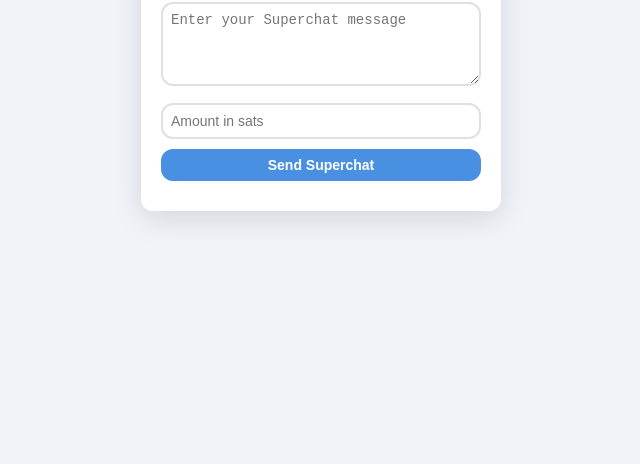
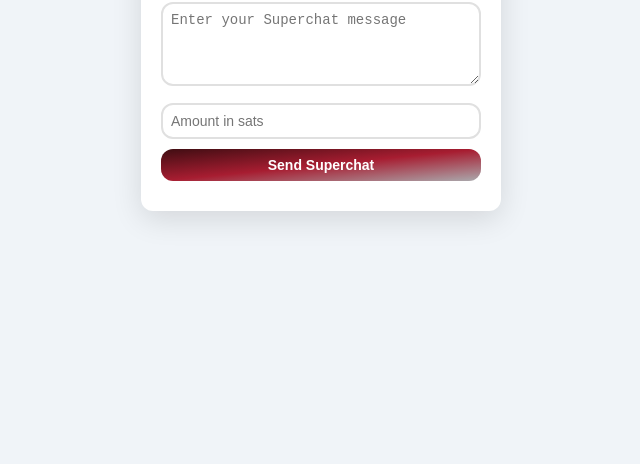
Before and after one commit to N44TS/SuperSat, a website: page webapp/public/superchat.html in a window 1280 px wide. Shown: the part 336-800 px from the top of the page, without its empty margins (319-959 px from the left). Drawn offline with Linux system fonts and the light colour scheme.

Commit message:
buttons and before i break things

```diff
--- a/webapp/public/superchat.html
+++ b/webapp/public/superchat.html
@@ -40,7 +40,7 @@
         }
 
         h1 {
-            color: var(--primary-color);
+            color: #a71d31;
             margin-bottom: 15px;
             font-size: 24px;
             font-weight: 700;
@@ -69,13 +69,38 @@
         }
 
         button {
-            background-color: var(--primary-color);
+            background: linear-gradient(to bottom right, #3f0d12, #a71d31, #aaa9ad);
             color: white;
             border: none;
             cursor: pointer;
             font-weight: bold;
             transition: background-color 0.3s, transform 0.1s;
             width: 100%;
+            position: relative;
+            overflow: hidden;
+            transition: transform 0.1s;
+        }
+
+        button::before {
+            content: '';
+            position: absolute;
+            top: 50%;
+            left: 50%;
+            width: 0;
+            height: 0;
+            background: rgba(255, 255, 255, 0.3);
+            border-radius: 50%;
+            transform: translate(-50%, -50%);
+            transition: width 0.3s, height 0.3s;
+        }
+
+        button:active {
+            transform: scale(0.95);
+        }
+
+        button:active::before {
+            width: 300px;
+            height: 300px;
         }
 
         #invoice {
@@ -141,7 +166,7 @@
             <button onclick="sendSuperchat()">Send Superchat</button>
         </div>
         <div id="invoice-container" style="display:none;">
-            <h2>Invoice Details</h2>
+            <h1>Invoice Details</h1>
             <p>Please pay the following invoice:</p>
             <pre id="invoice"></pre>
             <div id="qrcode"></div>
```
